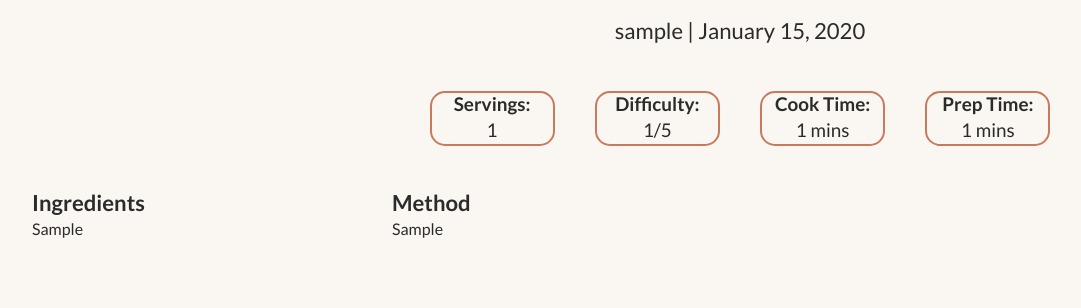
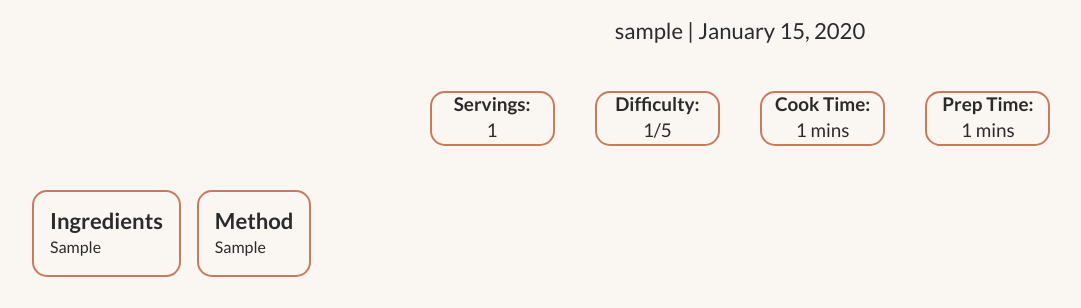
Before and after one commit to Lyd-W/for-goodness-bakes, a Django app: a page that uses recipes/templates/recipes/recipe_detail.html in a window 1280 px wide. Shown: the part 217-525 px from the top of the page, without its empty margins (80-1161 px from the left). Run offline with Django 4.2, Linux system fonts and the light colour scheme; tables that the repository leaves empty hold one stand-in row (values such as "Sample post"); some libraries are stand-ins or nearby versions; some web fonts are replaced.

Commit message:
Style recipe instructions

```diff
--- a/recipes/templates/recipes/recipe_detail.html
+++ b/recipes/templates/recipes/recipe_detail.html
@@ -48,13 +48,13 @@
   </section>
 </div>
 </div>
-    <div class="instructions row">
-        <section class="ingredients-section col-12 col-lg-4">
+    <div class="instructions">
+        <section class="ingredients-section">
             <h3 class="ingredients-title">Ingredients</h3>
             {{ recipe.ingredients|safe }}
         </section>
 
-        <section class="recipe-section col-12 col-lg-8">
+        <section class="recipe-section">
             <h3 class="method-title">Method</h3>
             {{ recipe.method|safe }}
         </section>
--- a/static/css/style.css
+++ b/static/css/style.css
@@ -242,8 +242,30 @@ p {
     font-weight: 700;
 }
 
+.instructions {
+    display: flex;
+    flex-wrap: wrap;
+    align-items: stretch;
+}
+
+.ingredients-section,
+.recipe-section {
+    display: flex;
+    flex-direction: column;
+    justify-content: flex-start;
+}
+
 .ingredients-section {
+    border: 2px solid var(--primary-highlight);
+    border-radius: 15px;
     margin-bottom: 2rem;
+    padding: 1rem;
+}
+
+.recipe-section{
+    border: 2px solid var(--primary-highlight);
+    border-radius: 15px;
+    padding: 1rem;
 }
 
 .comment-section {
@@ -342,6 +364,18 @@ p {
     font-size: calc(0.6rem + 0.6vw);
 }
 
+    .instructions {
+        flex-wrap: nowrap;
+        align-items: stretch;
+
+}
+
+
+
+    .ingredients-section {
+        margin: 0 1rem 0 0;
+    }
+
    .recipe-detail,
    .comment-section {
     padding: 0 7rem;
@@ -351,12 +385,13 @@ p {
     padding-right: 0.5rem;
     text-align: end;
 }
-}
 
     .pagination {
     margin: 1rem;
 }
 
+}
+
 /* XL devices (xl screens, 1200px and up) */
 @media screen and (min-width: 1200px) {
 }
```
Also changed, not shown: for_goodness_bakes/settings.py (+9 -5 lines). Lines whose indentation alone changed are shown as unchanged.
